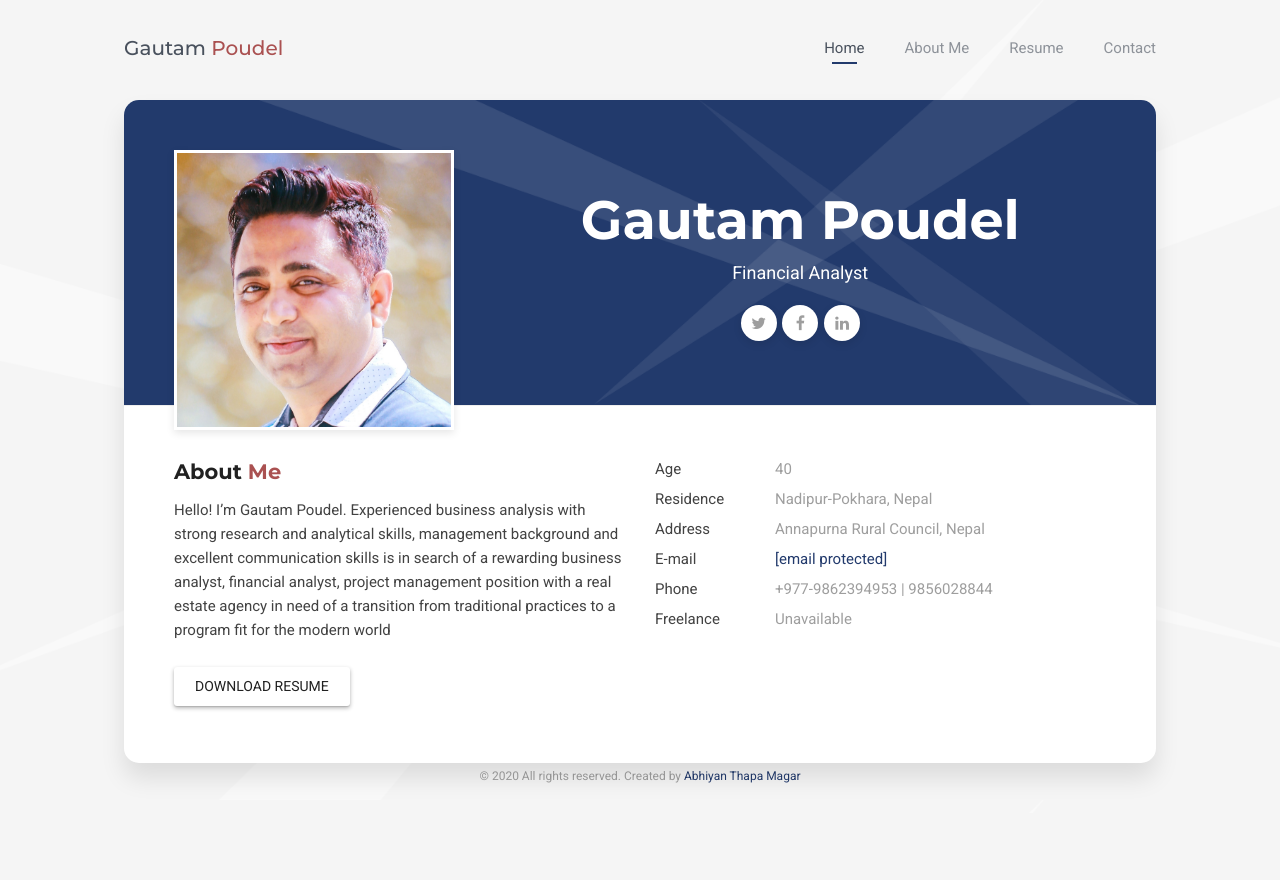
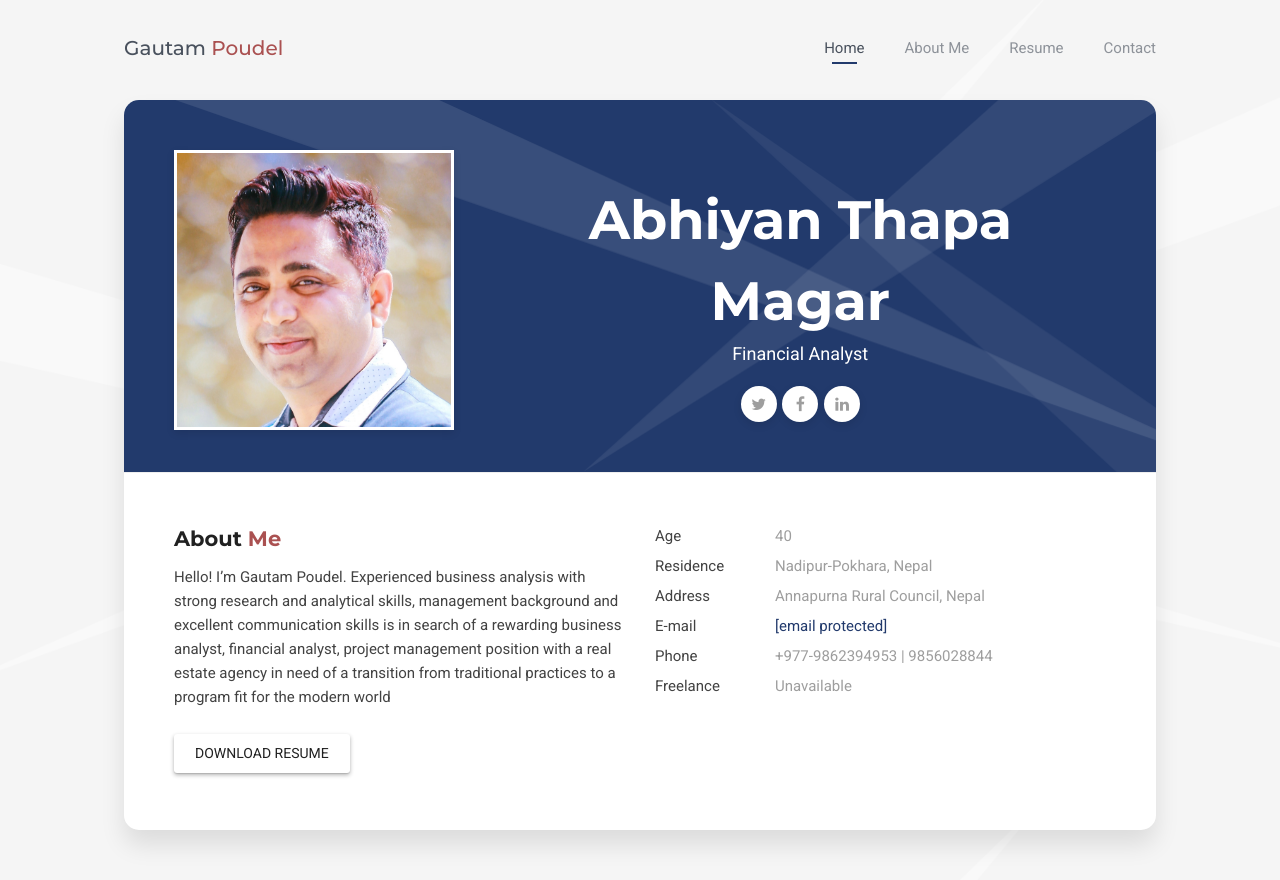
Before and after one commit to abhiyanmagar/gautampoudel, a plain HTML site: page index.html in a window 1280 px wide. Before the commit the page ends 813 px from the top, so only its background shows below. Drawn offline with nearby package versions, Linux system fonts and the light colour scheme; some packages are replaced by stand-ins of ours.

Commit message:
all changed

```diff
--- a/index.html
+++ b/index.html
@@ -107,7 +107,7 @@
 
                     <div class="col-sm-8 col-md-8 col-lg-8">
                       <div class="title-block">
-                        <h1>Gautam Poudel</h1>
+                        <h1>Abhiyan Thapa Magar</h1>
                         <div class="owl-carousel text-rotation">
                           <div class="item">
                             <div class="sp-subtitle">Business Analyst</div>
```
